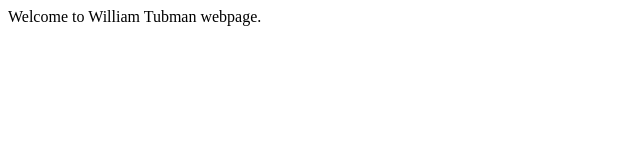
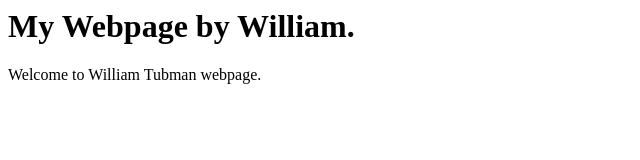
Before and after one commit to wtubmanbryan/fsw110, a plain HTML site: page selecting-elements/index.html in a window 1280 px wide. Shown: the whole page, without its empty margins (0-640 px from the left). Drawn offline with Linux system fonts and the light colour scheme.

Commit message:
Added sub-folder  selecting-elments  and created index.html and js

```diff
--- a/selecting-elements/index.html
+++ b/selecting-elements/index.html
@@ -7,4 +7,4 @@
     <h1 id ="myHeader"></h1>
     <p>Welcome to William Tubman webpage.</p>
 </body>
-</html>
+</htm
--- a/selecting-elements/js/my-script.js
+++ b/selecting-elements/js/my-script.js
@@ -1 +1,3 @@
-document.getElementById("h1_id").innerHTML = "My Webpage";
+window.addEventListener('load', (event) => {
+    document.getElementById('myHeader').innerHTML = "My Webpage by William.";
+  });
```
